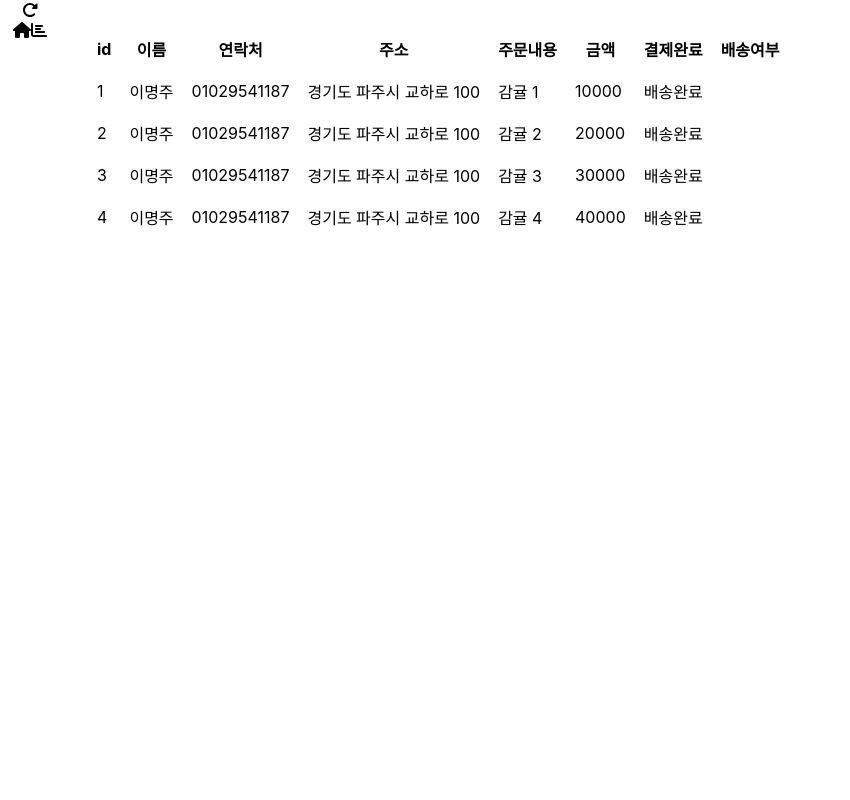
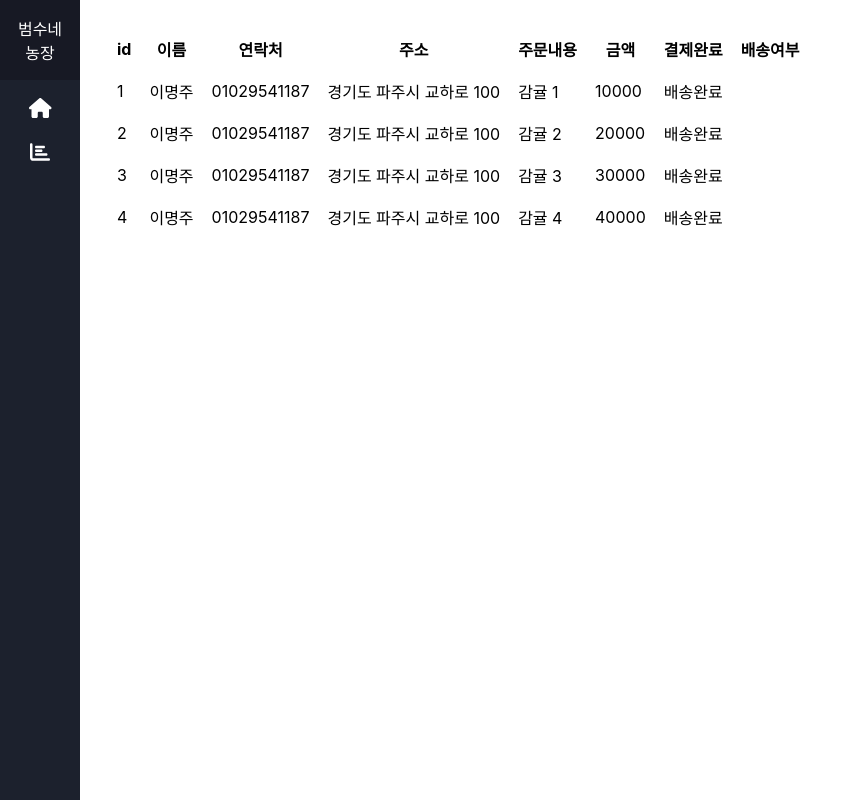
Before and after one commit to steadev/mandarin-order-management, a React (Create React App) app: page / in a window 1280 px wide. Shown: the whole page, without its empty margins (0-850 px from the left). Built offline with nearby package versions, Linux system fonts and the light colour scheme.

Commit message:
feat: remove header component, change sidebar ui

```diff
--- a/src/components/Header/Header.module.css
+++ /dev/null
@@ -1,16 +0,0 @@
-.container {
-  display: flex;
-  align-items: center;
-  padding: 16px;
-}
-
-.menu {
-  border: 1px solid black;
-  padding: 8px;
-  border-radius: 4px;
-  cursor: pointer;
-  text-decoration: none;
-}
-.menu:last-child {
-  margin-left: 20px;
-}
--- a/src/components/SideBar/SideBar.module.css
+++ b/src/components/SideBar/SideBar.module.css
@@ -2,12 +2,38 @@
   display: flex;
   flex-direction: column;
   align-items: center;
-  width: 60px;
+  width: 80px;
+  height: 100vh;
+  background-color: #1c212d;
 }
-.reload {
 
+.storeName {
+  width: 100%;
+  display: flex;
+  align-items: center;
+  justify-content: center;
+  padding: 16px 0;
+  background-color: #171924;
+  color: #fff;
+  font-size: 16px;
+  text-align: center;
+}
+
+.menuContainer {
+  width: 100%;
+  display: flex;
+  flex-direction: column;
+  align-items: center;
+  justify-content: center;
+  padding: 16px 0;
+  background-color: #1c212d;
 }
 
 .menu {
-
+  margin-top: 20px;
+  color: #fff;
+  font-size: 20px;
 }
+.menu:first-child {
+  margin-top: 0;
+}
--- a/src/components/SideBar/SideBar.tsx
+++ b/src/components/SideBar/SideBar.tsx
@@ -1,7 +1,6 @@
 import {
   faChartBar,
   faHomeAlt,
-  faRedoAlt,
   IconDefinition,
 } from '@fortawesome/free-solid-svg-icons'
 import { FontAwesomeIcon } from '@fortawesome/react-fontawesome'
@@ -23,12 +22,16 @@ const SideBar = () => {
 
   return (
     <div className={styles.container}>
-      <div className={styles.relaod}>
-        <FontAwesomeIcon icon={faRedoAlt} />
+      <div className={styles.storeName}>
+        범수네
+        <br />
+        농장
       </div>
-      <div className={styles.menu}>
+      <div className={styles.menuContainer}>
         {menus.map((menu) => (
-          <FontAwesomeIcon icon={menu.icon} />
+          <div className={styles.menu}>
+            <FontAwesomeIcon icon={menu.icon} />
+          </div>
         ))}
       </div>
     </div>
```
Also changed, not shown: src/App.tsx (+8 -10 lines), src/components/Header/Header.tsx (deleted, +0 -14 lines).
